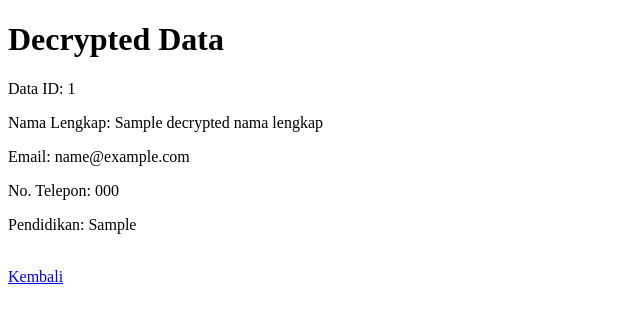
After one commit to khairiyaputrii/Information-Security-Group-Project, a Flask app: template templates/view_data.html in a window 1280 px wide. The commit adds this page. Shown: the top 323 px of the page, without its empty margins (0-640 px from the left). Run offline with Flask 3, Linux system fonts and the light colour scheme; the template is opened without the code that fills it: most values are stand-ins (such as "Sample title", 1, 10 or a date in 2020).

Commit message:
done encrypt meta

```diff
--- a/app.py
+++ b/app.py
@@ -57,13 +57,6 @@ def decrypt_message_arc4(ciphertext, key):
     decrypted = cipher.decrypt(ciphertext)
     return decrypted.decode('utf-8')
 
-# ? Generate a random 256-bit (32-byte) AES key
-# eas_key = get_random_bytes(32)
-# ? Generate a random 64-bit (8-byte) DES key
-# des_key = get_random_bytes(8)
-# ? Generate a random 128-bit (16-byte) RC4 key
-# arc4_key = get_random_bytes(16)
-
 # Message to be encrypted
 message_to_encrypt = "Hello, this is a secret message!"
 
@@ -87,7 +80,7 @@ def root():
 def logout():
     if 'username' in session:
         session.pop('username', None)
-        flash('Anda telah berhasil logout.', 'flash-warning')
+        flash("Anda telah berhasil logout.", "flash-warning")
     return redirect(url_for('login'))
 
 # ? Route for the login page
@@ -106,11 +99,11 @@ def login():
         result = cursor.fetchone()
 
         if result and check_password_hash(result[1], password):
-            flash('Login berhasil!', 'flash-success')
+            flash("Login berhasil!", "flash-success")
             session['username'] = username
             return redirect(url_for('data_form'))
         else:
-            flash('Login gagal. Periksa kembali informasi Anda.', 'flash-error')
+            flash("Login gagal. Periksa kembali informasi Anda.", "flash-error")
 
         cursor.close()
         connection.close()
@@ -133,9 +126,9 @@ def register():
         existing_username = cursor.fetchone()
 
         if existing_username:
-            flash('Username sudah terdaftar. Silakan login.', 'flash-warning')
+            flash("Username sudah terdaftar. Silakan login.", "flash-warning")
         elif password != confirm_password:
-            flash('Konfirmasi password tidak sesuai.', 'flash-error')
+            flash("Konfirmasi password tidak sesuai.", "flash-error")
         else:
             hashed_password = generate_password_hash(password)
 
@@ -146,7 +139,7 @@ def register():
             cursor.close()
             connection.close()
 
-            flash('Registrasi berhasil. Silakan login.', 'flash-success')
+            flash("Registrasi berhasil. Silakan login.", "flash-success")
             return redirect(url_for('login'))
 
     return render_template('register.html')
@@ -160,7 +153,7 @@ def welcome():
 @app.route('/data_form', methods=['GET', 'POST'])
 def data_form():
     if 'username' not in session:
-        flash('Anda harus login terlebih dahulu untuk mengakses halaman ini.', 'flash-warning')
+        flash("Anda harus login terlebih dahulu untuk mengakses halaman ini.", "flash-warning")
         return redirect(url_for('login'))
 
     if request.method == 'POST':
@@ -170,26 +163,127 @@ def data_form():
         pendidikan = request.form['pendidikan']
 
         # ? EAS Encrypt Method
-        eas_key = get_random_bytes(32)
-        enc_nama_lengkap, iv = encrypt_message_aes(nama_lengkap, eas_key)
+        enc_eas_nama_lengkap, iv = encrypt_message_aes(nama_lengkap, eas_key)
+        enc_eas_email, iv = encrypt_message_aes(email, eas_key)
+        enc_eas_no_telpon, iv = encrypt_message_aes(no_telepon, eas_key)
+        enc_eas_pendidikan, iv = encrypt_message_aes(pendidikan, eas_key)
+
+        # ? DES Encrypt Method
+        enc_des_nama_lengkap = encrypt_message_des(nama_lengkap, des_key)
+        enc_des_email = encrypt_message_des(email, des_key)
+        enc_des_no_telpon = encrypt_message_des(no_telepon, des_key)
+        enc_des_pendidikan = encrypt_message_des(pendidikan, des_key)
+
+        # ? ARC4 Encrypt Method
+        enc_arc4_nama_lengkap = encrypt_message_arc4(nama_lengkap, des_key)
+        enc_arc4_email = encrypt_message_arc4(email, des_key)
+        enc_arc4_no_telpon = encrypt_message_arc4(no_telepon, des_key)
+        enc_arc4_pendidikan = encrypt_message_arc4(pendidikan, des_key)
 
         connection = create_connection()
         cursor = connection.cursor()
 
         insert_data_query = """
-        INSERT INTO data (nama_lengkap, enc_nama_lengkap, enc_key_nama_lengkap, email, no_telepon, pendidikan)
-        VALUES (%s, %s, %s, %s, %s, %s)
+        INSERT INTO data (
+            nama_lengkap,
+            enc_eas_nama_lengkap,
+            enc_des_nama_lengkap,
+            enc_arc4_nama_lengkap,
+            email,
+            enc_eas_email,
+            enc_des_email,
+            enc_arc4_email,
+            no_telepon,
+            enc_eas_no_telpon,
+            enc_des_no_telpon,
+            enc_arc4_no_telpon,
+            pendidikan,
+            enc_eas_pendidikan,
+            enc_des_pendidikan,
+            enc_arc4_pendidikan)
+        VALUES (%s, %s, %s, %s, %s, %s, %s, %s, %s, %s, %s, %s, %s, %s, %s, %s)
         """
-        data = (nama_lengkap, enc_nama_lengkap, eas_key, email, no_telepon, pendidikan)
+        data = (nama_lengkap, enc_eas_nama_lengkap, enc_des_nama_lengkap, enc_arc4_nama_lengkap, email, enc_eas_email, enc_des_email, enc_arc4_email, no_telepon, enc_eas_no_telpon, enc_des_no_telpon, enc_arc4_no_telpon, pendidikan, enc_eas_pendidikan, enc_des_pendidikan, enc_arc4_pendidikan)
         cursor.execute(insert_data_query, data)
 
         connection.commit()
         cursor.close()
         connection.close()
 
-        flash('Data berhasil disubmit!', 'flash-success')
+        flash("Data berhasil disubmit!", "flash-success")
 
     return render_template('data_form.html')
 
+# ? Route to decrypt and view submitted data
+@app.route('/view_data', methods=['GET', 'POST'])
+def view_data():
+    if 'username' not in session:
+        flash("Anda harus login terlebih dahulu untuk mengakses halaman ini.", "flash-warning")
+        return redirect(url_for('login'))
+
+    if request.method == 'POST':
+        enc_data_id = request.form['data_id']
+        encryption_method = request.form['encryption_method']
+
+        connection = create_connection()
+        cursor = connection.cursor()
+
+        get_data_query = """
+        SELECT
+            nama_lengkap,
+            email,
+            no_telepon,
+            pendidikan,
+            enc_eas_nama_lengkap,
+            enc_eas_email,
+            enc_eas_no_telpon,
+            enc_eas_pendidikan,
+            enc_des_nama_lengkap,
+            enc_des_email,
+            enc_des_no_telpon,
+            enc_des_pendidikan,
+            enc_arc4_nama_lengkap,
+            enc_arc4_email,
+            enc_arc4_no_telpon,
+            enc_arc4_pendidikan
+        FROM data
+        WHERE id = %s
+        """
+        cursor.execute(get_data_query, (enc_data_id,))
+        data = cursor.fetchone()
+
+        if data:
+            # Memilih metode enkripsi yang sesuai
+            if encryption_method == 'AES':
+                decrypted_nama_lengkap = decrypt_message_aes(data[4], data[5], eas_key)
+                decrypted_email = decrypt_message_aes(data[6], data[7], eas_key)
+                decrypted_no_telepon = decrypt_message_aes(data[8], data[9], eas_key)
+                decrypted_pendidikan = decrypt_message_aes(data[10], data[11], eas_key)
+            elif encryption_method == 'DES':
+                decrypted_nama_lengkap = decrypt_message_des(data[12], eas_key)
+                decrypted_email = decrypt_message_des(data[13], eas_key)
+                decrypted_no_telepon = decrypt_message_des(data[14], eas_key)
+                decrypted_pendidikan = decrypt_message_des(data[15], eas_key)
+            elif encryption_method == 'ARC4':
+                decrypted_nama_lengkap = decrypt_message_arc4(data[16], eas_key)
+                decrypted_email = decrypt_message_arc4(data[17], eas_key)
+                decrypted_no_telepon = decrypt_message_arc4(data[18], eas_key)
+                decrypted_pendidikan = decrypt_message_arc4(data[19], eas_key)
+
+            return render_template('view_data.html', data_id=enc_data_id,
+                                   decrypted_nama_lengkap=decrypted_nama_lengkap,
+                                   decrypted_email=decrypted_email,
+                                   decrypted_no_telepon=decrypted_no_telepon,
+                                   decrypted_pendidikan=decrypted_pendidikan)
+
+    return render_template('view_data_form.html')
+
+# ? Generate a random 256-bit (32-byte) AES key
+eas_key = get_random_bytes(32)
+# ? Generate a random 64-bit (8-byte) DES key
+des_key = get_random_bytes(8)
+# ? Generate a random 128-bit (16-byte) RC4 key
+arc4_key = get_random_bytes(16)
+
 if __name__ == '__main__':
     app.run(debug=True)
--- a/css/styles.css
+++ b/css/styles.css
@@ -3,7 +3,6 @@
     background-color: lightgreen;
     border: 1px solid darkgreen;
     padding: 10px;
-    /* margin: 10px; */
     width: 100%;
 }
 
@@ -12,15 +11,13 @@
     background-color: lightyellow;
     border: 1px solid darkorange;
     padding: 10px;
-    /* margin: 10px; */
     width: 100%;
 }
-/* Customize the style of error messages */
+
 .flash-error {
     color: red;
     background-color: pink;
     border: 1px solid darkred;
     padding: 10px;
-    /* margin: 10px; */
     width: 100%;
 }
--- a/templates/login.html
+++ b/templates/login.html
@@ -11,7 +11,7 @@
         {% if messages %}
             {% for message in messages %}
                 <div class="{{ message[1] }}">
-                    {{ message[0] }}
+                    {{ message }}
                 </div>
             {% endfor %}
         {% endif %}
--- a/templates/register.html
+++ b/templates/register.html
@@ -11,7 +11,7 @@
         {% if messages %}
             {% for message in messages %}
                 <div class="{{ message[1] }}">
-                    {{ message[0] }}
+                    {{ message }}
                 </div>
             {% endfor %}
         {% endif %}
--- /dev/null
+++ b/templates/view_data.html
@@ -0,0 +1,20 @@
+<!DOCTYPE html>
+<html>
+<head>
+    <title>View Decrypted Data</title>
+    <meta charset="UTF-8">
+    <meta name="viewport" content="width=device-width, initial-scale=1.0">
+    <link rel="stylesheet" href="/css/styles.css">
+</head>
+<body>
+    <h1>Decrypted Data</h1>
+    <p>Data ID: {{ data_id }}</p>
+    <p>Nama Lengkap: {{ decrypted_nama_lengkap }}</p>
+    <p>Email: {{ decrypted_email }}</p>
+    <p>No. Telepon: {{ decrypted_no_telepon }}</p>
+    <p>Pendidikan: {{ decrypted_pendidikan }}</p>
+
+    <br>
+    <a href="{{ url_for('data_form') }}">Kembali</a>
+</body>
+</html>
```
Also changed, not shown: templates/data_form.html (+4 -4 lines), templates/view_accounts.html (deleted, +0 -23 lines), templates/view_data_form.html (added, +28 -0 lines).
